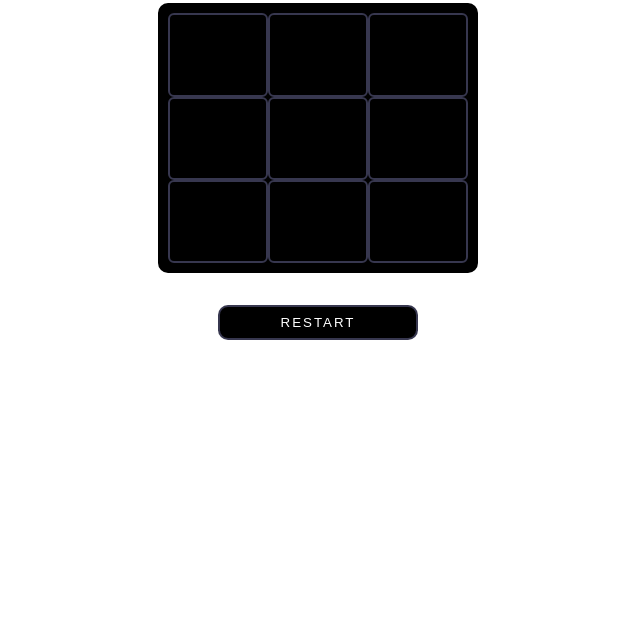
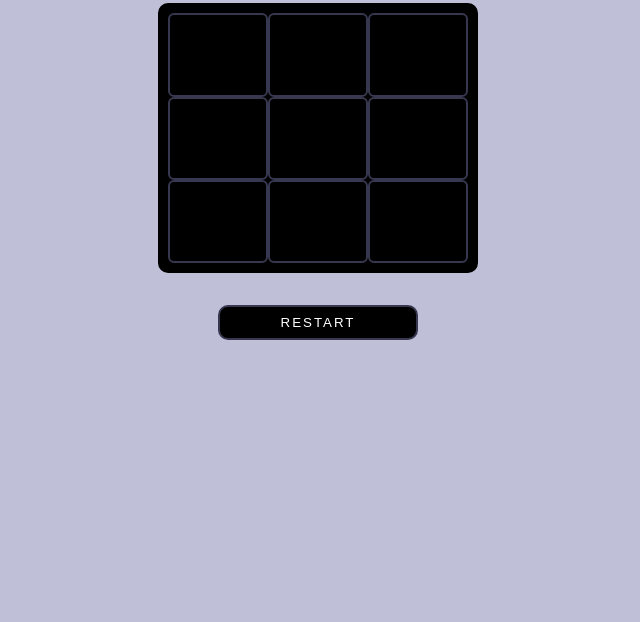
Before and after one commit to CinPi7/Tic-Tac-Toe, a plain HTML site: page index.html in a window 1280 px wide. Shown: the part 178-800 px from the top of the page, without its empty margins (322-962 px from the left). Drawn offline with Linux system fonts and the light colour scheme; a web font is replaced by a local one.

Commit message:
style change

```diff
--- a/assets/styles.css
+++ b/assets/styles.css
@@ -1,3 +1,7 @@
+body {
+  background-color: #77a7;
+}
+
 header {
   display: flex;
   align-items: center;
```
Also changed, not shown: assets/images/screenshot-1.png.
